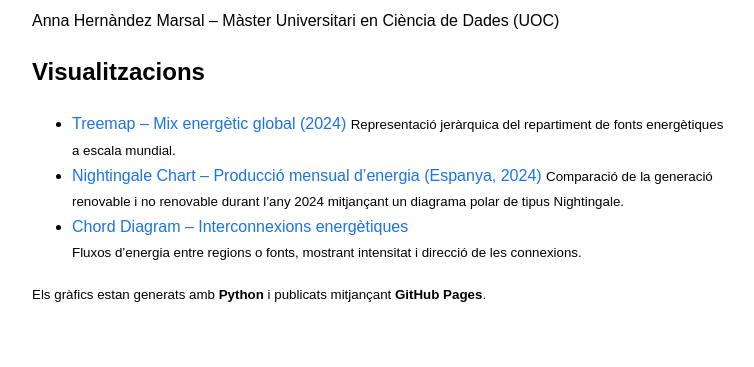
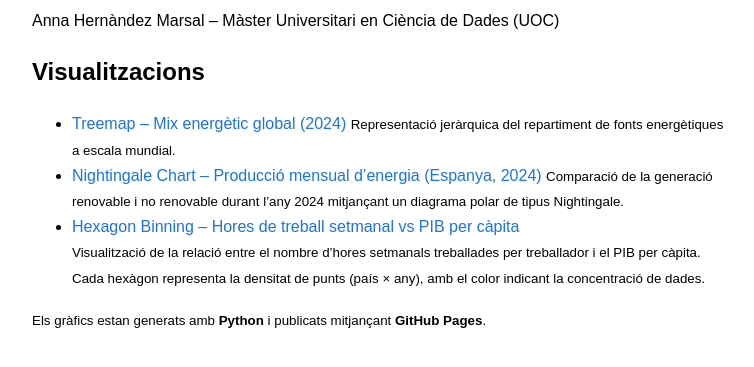
Before and after one commit to annahmarsal/PAC2-visualitzacions, a plain HTML site: page index.html in a window 1280 px wide. Shown: the part 115-482 px from the top of the page, without its empty margins (258-1012 px from the left). Drawn offline with Linux system fonts and the light colour scheme.

Commit message:
Update index.html

```diff
--- a/index.html
+++ b/index.html
@@ -24,8 +24,9 @@
       <small>Comparació de la generació renovable i no renovable durant l’any 2024 mitjançant un diagrama polar de tipus Nightingale.</small>
     </li>
 
-    <li><a href="chord.html" target="_blank">Chord Diagram – Interconnexions energètiques</a><br>
-      <small>Fluxos d’energia entre regions o fonts, mostrant intensitat i direcció de les connexions.</small>
+    <li><a href="hexbin.html" target="_blank">Hexagon Binning – Hores de treball setmanal vs PIB per càpita</a><br>
+      <small>Visualització de la relació entre el nombre d’hores setmanals treballades per treballador i el PIB per càpita.
+    Cada hexàgon representa la densitat de punts (país × any), amb el color indicant la concentració de dades.</small>
     </li>
   </ul>
 
```
